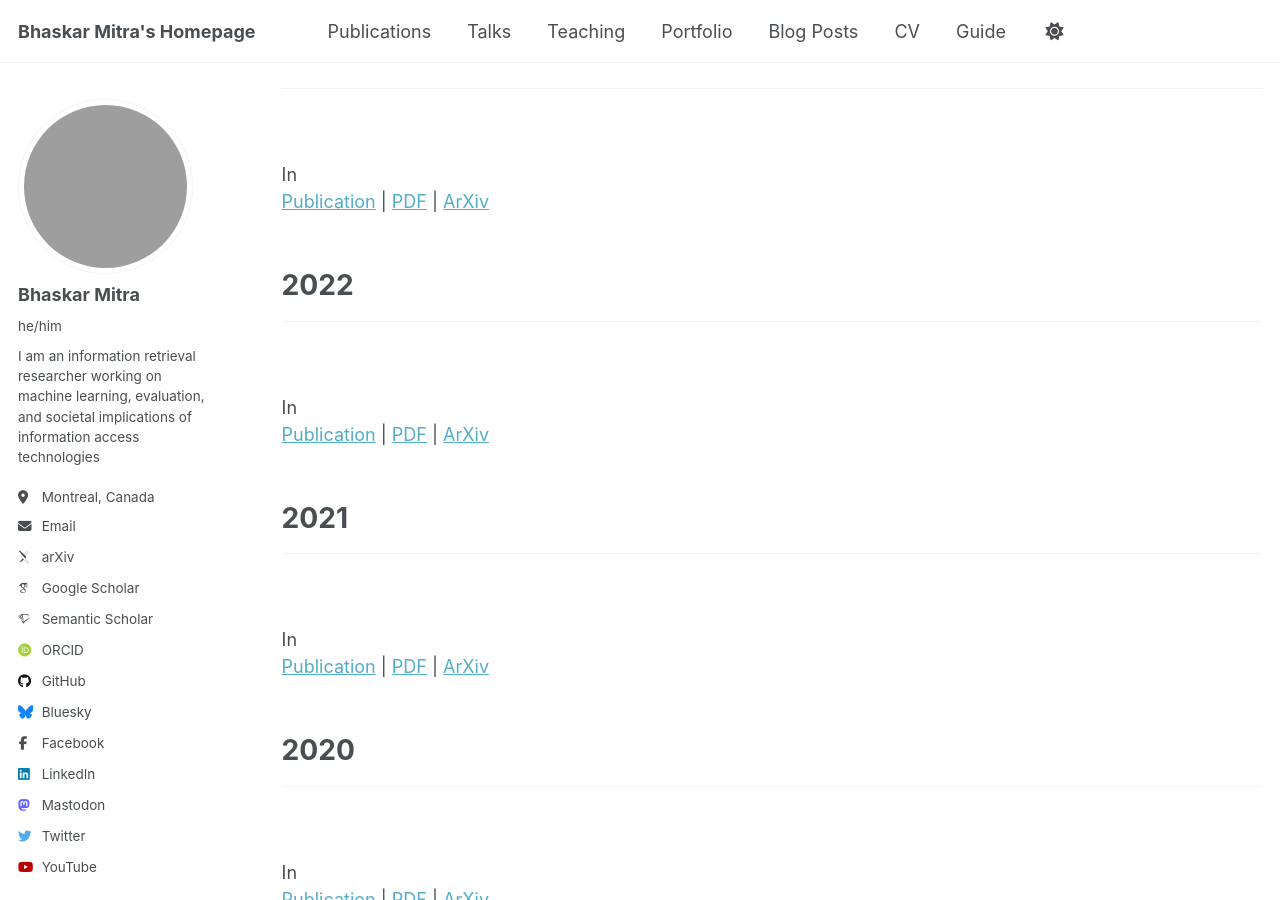
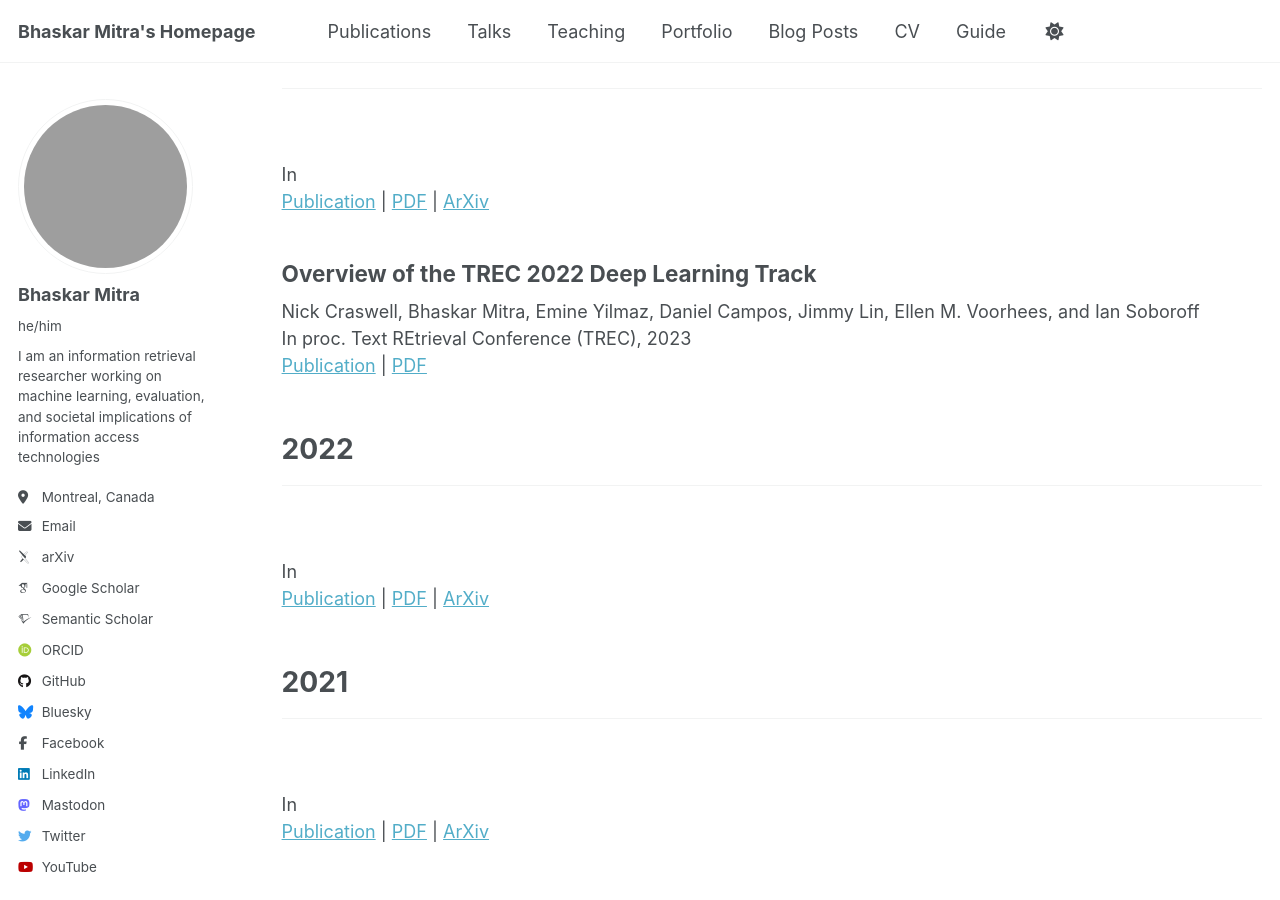
Before and after one commit to bhaskar-mitra/bhaskar-mitra.github.io, a Jekyll site: the page built from _pages/publications.html, in a window 1280 px wide and 900 px high, scrolled down 4038 px. Built offline with Jekyll 4.4.1, drawn with Linux system fonts in a browser that asks for light colours; some web fonts are replaced; grey boxes are pictures that could not be loaded.

Commit message:
Update publications.html

```diff
--- a/_pages/publications.html
+++ b/_pages/publications.html
@@ -159,6 +159,12 @@ author_profile: true
     In <br/>
     <a href="">Publication</a> | <a href="../files/">PDF</a> | <a href="">ArXiv</a>
   </article>
+  <article class="archive__item" itemscope itemtype="http://schema.org/CreativeWork">
+    <h2>Overview of the TREC 2022 Deep Learning Track</h2>
+    Nick Craswell, Bhaskar Mitra, Emine Yilmaz, Daniel Campos, Jimmy Lin, Ellen M. Voorhees, and Ian Soboroff<br/>
+    In proc. Text REtrieval Conference (TREC), 2023<br/>
+    <a href="https://trec.nist.gov/pubs/trec31/papers/Overview_deep.pdf">Publication</a> | <a href="../files/Overview_deep_2022.pdf">PDF</a>
+  </article>
 </div>
 
 <br /><br />
```
